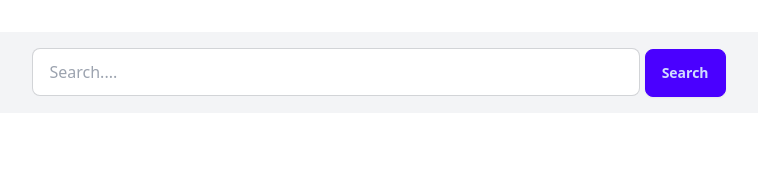
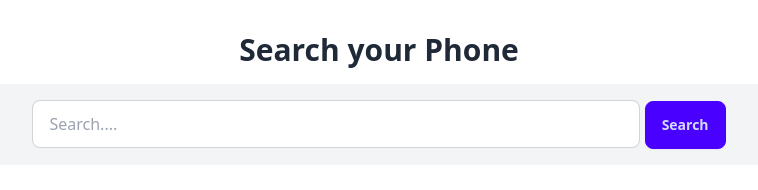
Before and after one commit to NiloyDas19/hunting-phone, a plain HTML site: page index.html in a window 1280 px wide. Shown: the whole page, without its empty margins (261-1019 px from the left). Drawn offline with nearby package versions, Linux system fonts and the light colour scheme; no server answers.

Commit message:
add some text

```diff
--- a/index.html
+++ b/index.html
@@ -17,6 +17,9 @@
 
     </header>
     <main class="container mx-auto mt-8">
+        <div class="text-center text-3xl font-bold">
+            <h1>Search your Phone</h1>
+        </div>
 
         <section class="bg-gray-100 p-4 m-4 text-center">
             <input id="search-field" type="text" placeholder="Search...." class="input input-bordered w-1/2" />
```
